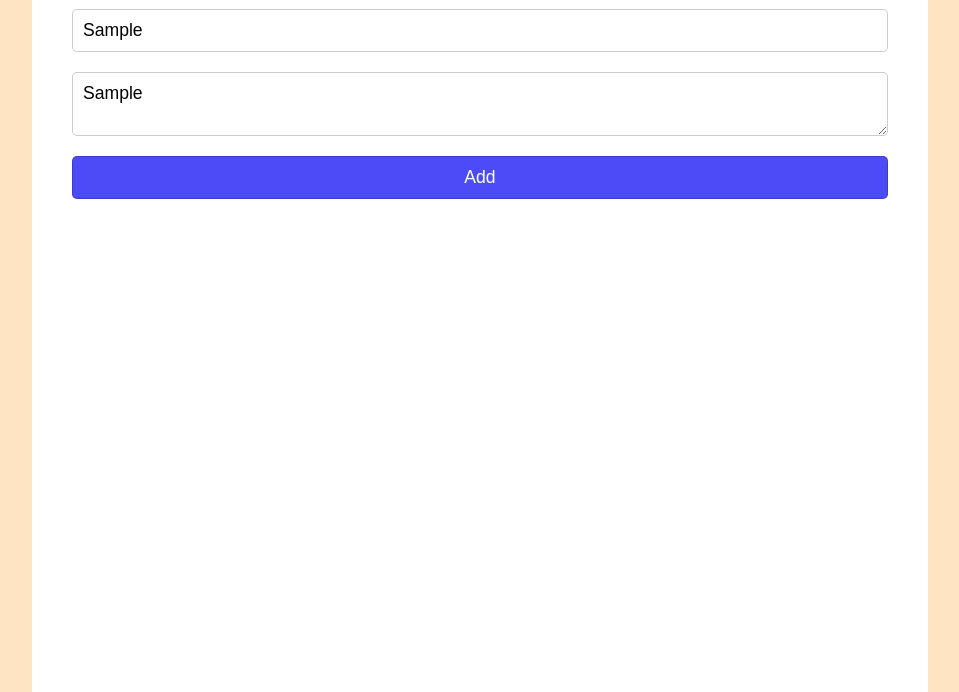
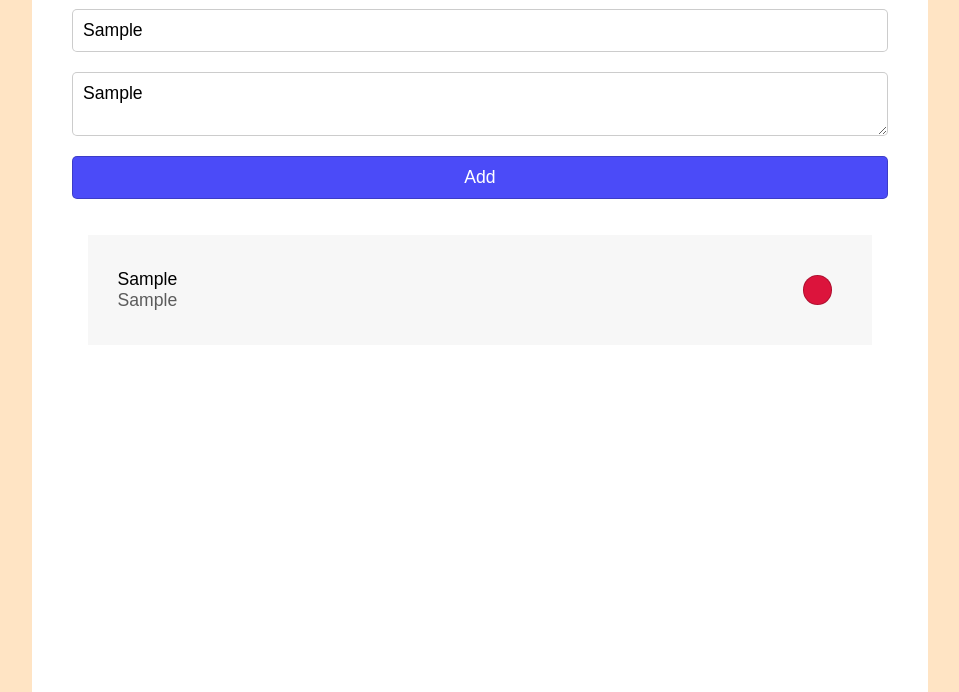
Before and after one commit to sandy-sandesh/Basicjavascript, a plain HTML site: page ToDoApp/todo.html in a window 1280 px wide. Both pictures are taken after typing "Sample", "Sample" into the empty fields and a click on the button "Add". Shown: the part 108-800 px from the top of the page, without its empty margins (160-1119 px from the left). Drawn offline with Linux system fonts and the light colour scheme.

Commit message:
added scoping

```diff
--- a/ToDoApp/todo.css
+++ b/ToDoApp/todo.css
@@ -54,7 +54,7 @@ button:hover{
     align-items: center;
     padding: 30px;
     margin: 2vmax;
-    font: 100 101rem sans-serif;
+    font: 100 1.1rem sans-serif;
     color: black;
 }
 
--- a/ToDoApp/todo.js
+++ b/ToDoApp/todo.js
@@ -5,13 +5,60 @@ const container = document.querySelector(".container");
 
 
 
-let tasks = [];
+let tasks = localStorage.getItem("task")
+?JSON.parse(localStorage.getItem("task"))
+:[];
+ShowAllTasks();
+
+function ShowAllTasks(){
+    tasks.forEach((value,index) => {
+        let div = document.createElement("div")
+        div.setAttribute("class","task")
+
+        const innerDiv = document.createElement("div")
+        div.append(innerDiv)
+
+        let p = document.createElement("p")
+        p.innerText=value.title
+        innerDiv.append(p)
+
+        let span = document.createElement("span")
+        span.innerText=value.description
+        innerDiv.append(span)
+
+        let btn = document.createElement("button")
+        btn.setAttribute("class","deleteBtn");
+        btn.innerTextxt = "-";
+
+        btn.addEventListener("click", () => {
+            removeTasks();
+            tasks.splice(index, 1);
+            localStorage.setItem("task", JSON.stringify(tasks));
+
+            ShowAllTasks();
+        });
+
+            div.append(btn);
+        container.append(div);
+    })
+}
+
+// removefunction
+function removeTasks(){
+    tasks.forEach((value,index) => {
+        let div = document.querySelector(".task");
+        div.remove();
+    })
+}
+
 form.addEventListener("submit", (e)=>{
     e.preventDefault();
+    removeTasks();
 
     tasks.push({
         title: title.value,
         description: description.value,
     });
-    console.log(tasks);
+    localStorage.setItem("task", JSON.stringify(tasks));
+    ShowAllTasks();
 });
```
